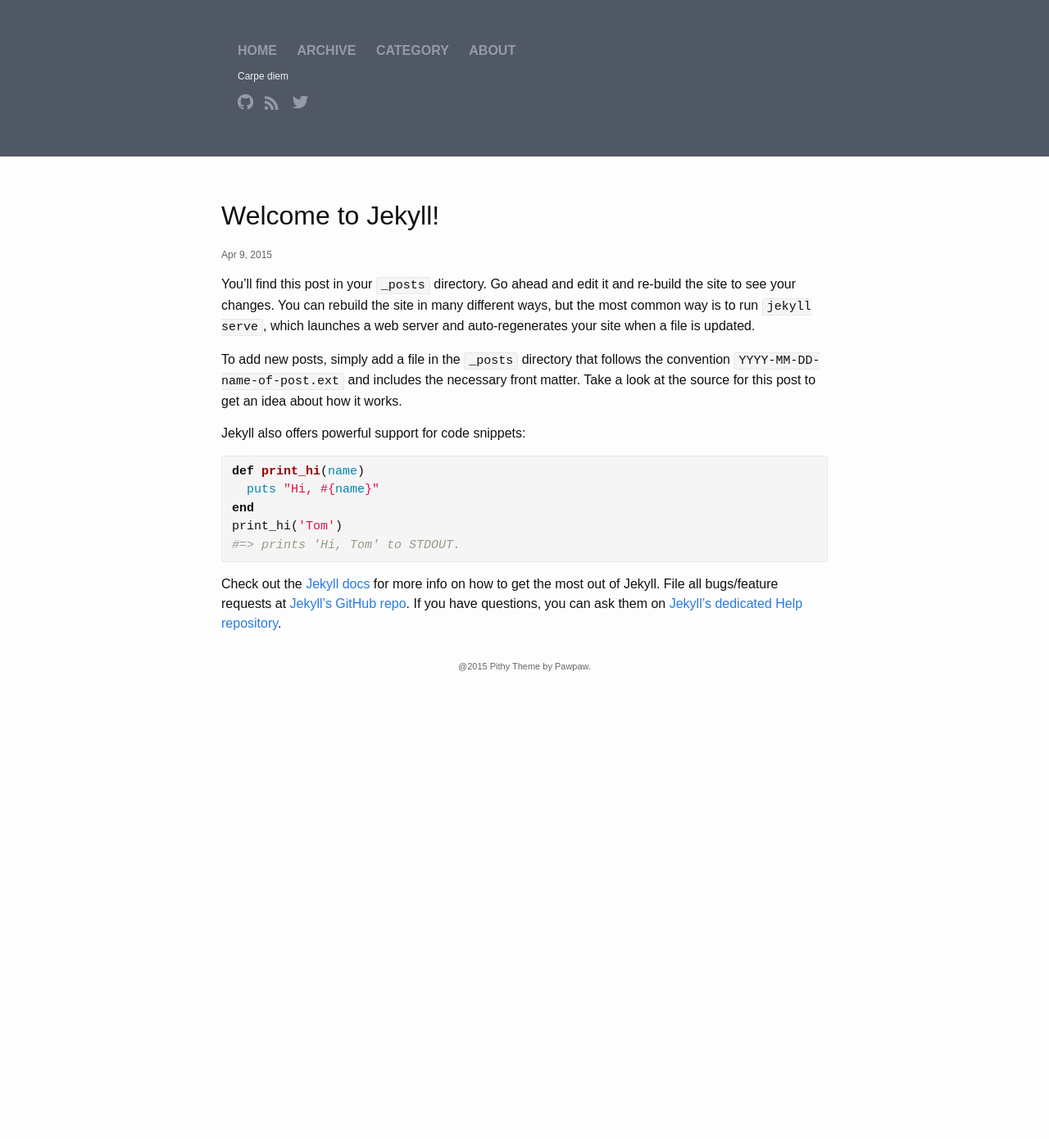
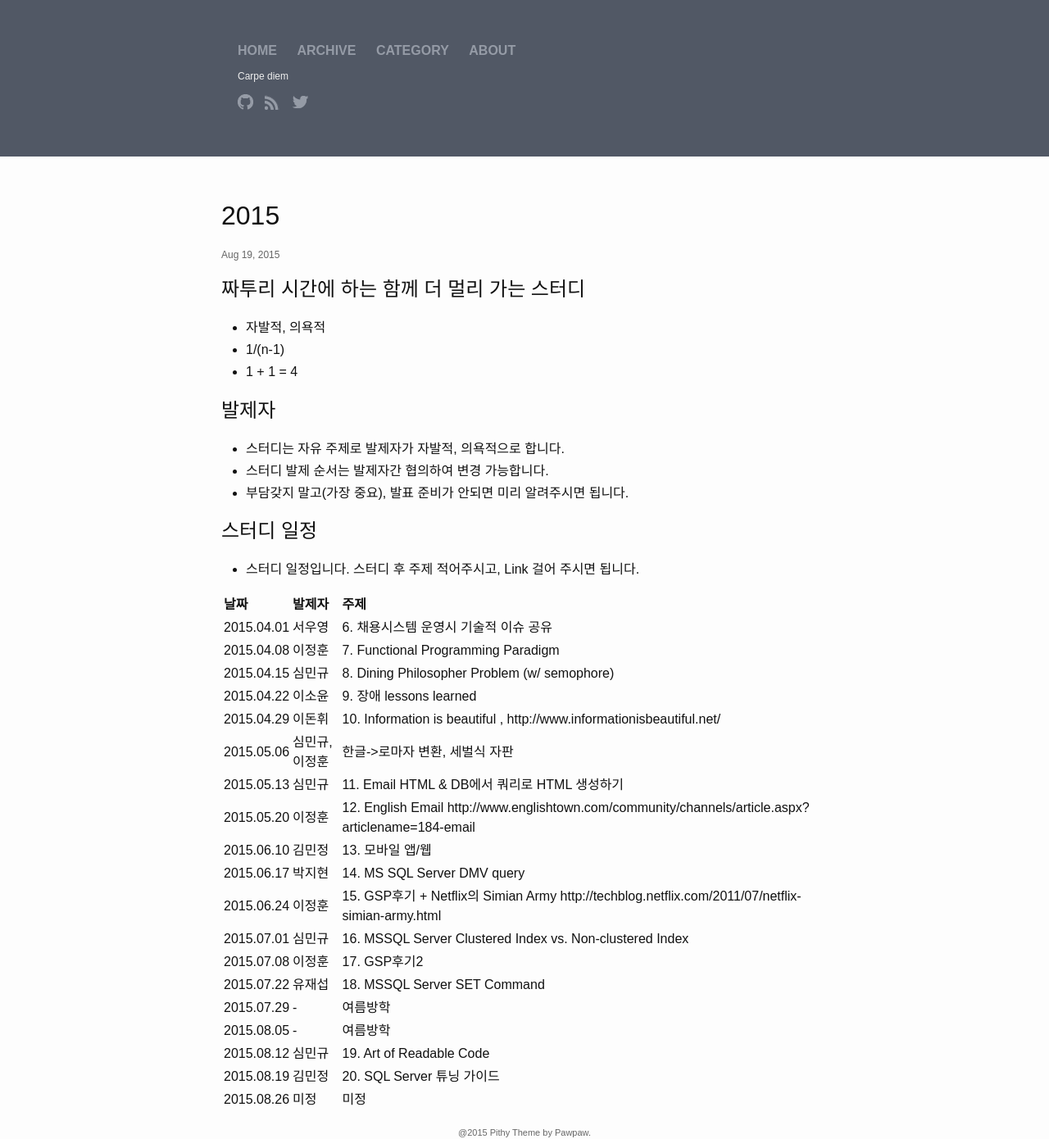
Before and after one commit to zatourie/zatourie.github.io, a Jekyll site: the page built from _posts/2015-04-09-welcome-to-jekyll copy.markdown, in a window 1280 px wide. Shown: the whole page at 82% size. Built offline with Jekyll 4.4.1, drawn with Linux system fonts in a browser that asks for light colours; before the commit the page ends 900 px from its top, so only the background shows below that.

Commit message:
Modify contents

```diff
--- a/_posts/2015-04-09-welcome-to-jekyll copy.markdown
+++ b/_posts/2015-04-09-welcome-to-jekyll copy.markdown
@@ -1,25 +1,42 @@
 ---
 layout: post
-title:  "Welcome to Jekyll!"
-date:   2015-04-09 11:23:32
-categories: jekyll update
+title:  "2015"
+date:   2015-08-19 17:23:32
+categories: plan
 ---
-You’ll find this post in your `_posts` directory. Go ahead and edit it and re-build the site to see your changes. You can rebuild the site in many different ways, but the most common way is to run `jekyll serve`, which launches a web server and auto-regenerates your site when a file is updated.
+# 짜투리 시간에 하는 함께 더 멀리 가는 스터디
 
-To add new posts, simply add a file in the `_posts` directory that follows the convention `YYYY-MM-DD-name-of-post.ext` and includes the necessary front matter. Take a look at the source for this post to get an idea about how it works.
+  *  자발적, 의욕적
+  *  1/(n-1)
+  *  1 + 1 = 4
 
-Jekyll also offers powerful support for code snippets:
+# 발제자
 
-{% highlight ruby %}
-def print_hi(name)
-  puts "Hi, #{name}"
-end
-print_hi('Tom')
-#=> prints 'Hi, Tom' to STDOUT.
-{% endhighlight %}
+  * 스터디는 자유 주제로 발제자가 자발적, 의욕적으로 합니다.
+  * 스터디 발제 순서는 발제자간 협의하여 변경 가능합니다.
+  * 부담갖지 말고(가장 중요), 발표 준비가 안되면 미리 알려주시면 됩니다.
 
-Check out the [Jekyll docs][jekyll] for more info on how to get the most out of Jekyll. File all bugs/feature requests at [Jekyll’s GitHub repo][jekyll-gh]. If you have questions, you can ask them on [Jekyll’s dedicated Help repository][jekyll-help].
+# 스터디 일정
+  * 스터디 일정입니다. 스터디 후 주제 적어주시고, Link 걸어 주시면 됩니다.
 
-[jekyll]:      http://jekyllrb.com
-[jekyll-gh]:   https://github.com/jekyll/jekyll
-[jekyll-help]: https://github.com/jekyll/jekyll-help
+| **날짜** | **발제자** | **주제** |
+|:-----------|:--------------|:-----------|
+| 2015.04.01 | 서우영     | 6. 채용시스템 운영시 기술적 이슈 공유 |
+| 2015.04.08 | 이정훈     | 7. Functional Programming Paradigm |
+| 2015.04.15 | 심민규     | 8. Dining Philosopher Problem (w/ semophore) |
+| 2015.04.22 | 이소윤     | 9. 장애 lessons learned |
+| 2015.04.29 | 이돈휘     | 10. Information is beautiful , http://www.informationisbeautiful.net/ |
+| 2015.05.06 | 심민규,이정훈 | 한글->로마자 변환, 세벌식 자판 |
+| 2015.05.13 | 심민규     | 11. Email HTML & DB에서 쿼리로 HTML 생성하기 |
+| 2015.05.20 | 이정훈     | 12. English Email http://www.englishtown.com/community/channels/article.aspx?articlename=184-email |
+| 2015.06.10 | 김민정     | 13. 모바일 앱/웹 |
+| 2015.06.17 | 박지현     | 14. MS SQL Server DMV query |
+| 2015.06.24 | 이정훈     | 15. GSP후기 + Netflix의 Simian Army  http://techblog.netflix.com/2011/07/netflix-simian-army.html |
+| 2015.07.01 | 심민규     | 16. MSSQL Server Clustered Index vs. Non-clustered Index |
+| 2015.07.08 | 이정훈     | 17. GSP후기2   |
+| 2015.07.22 | 유재섭     | 18. MSSQL Server SET Command   |
+| 2015.07.29 | -     | 여름방학  |
+| 2015.08.05 | -     | 여름방학  |
+| 2015.08.12 | 심민규     | 19. Art of Readable Code       |
+| 2015.08.19 | 김민정     | 20. SQL Server 튜닝 가이드       |
+| 2015.08.26 | 미정     | 미정 |
```
Also changed, not shown: _posts/2015-04-09-welcome-to-jekyll2.markdown (added, +25 -0 lines).
